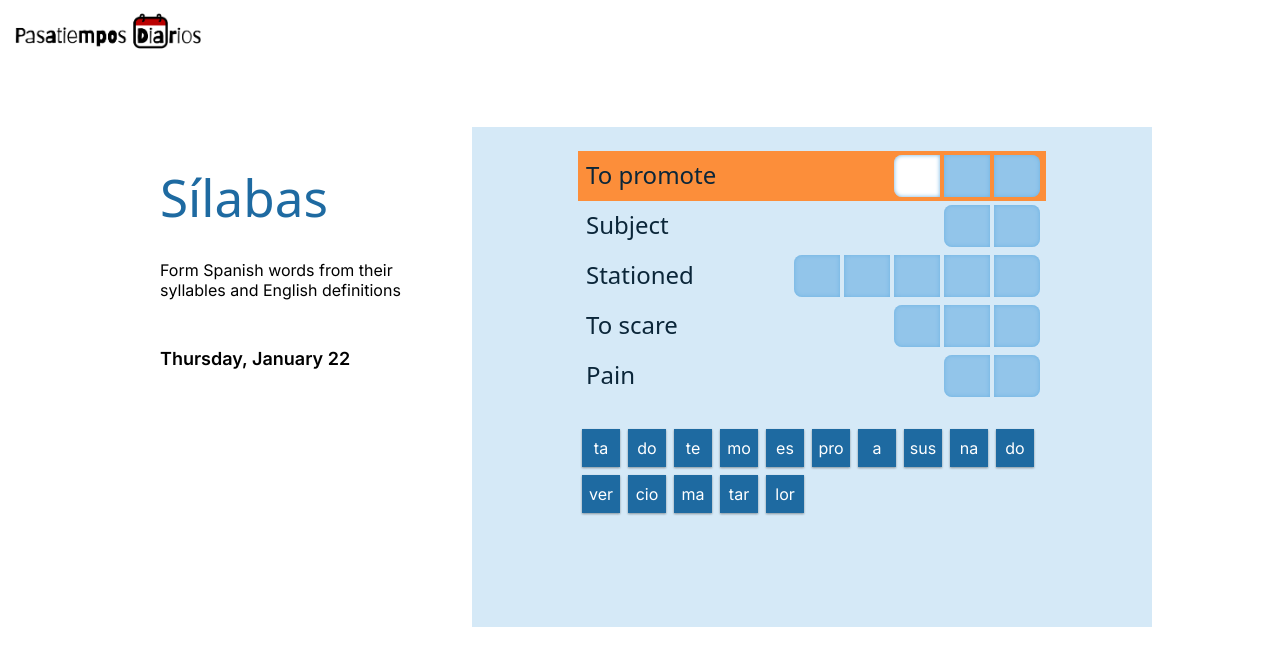
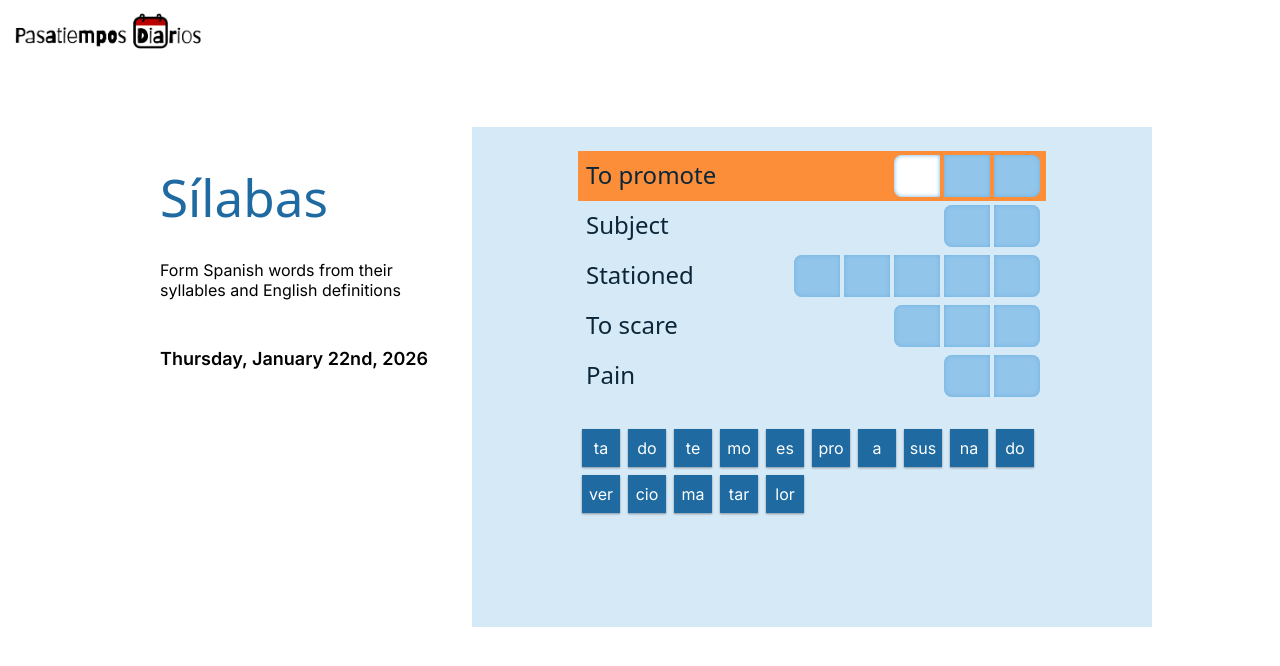
Before and after one commit to mapsandapps/pasatiempos-diarios, a React (Vite) app: page /silabas in a window 1280 px wide. Shown: the top 666 px of the page. Built offline with nearby package versions, Linux system fonts and the light colour scheme; a web font is replaced by a local one.

Commit message:
Core: Fix date bug

```diff
--- a/package.json
+++ b/package.json
@@ -10,6 +10,7 @@
     "preview": "vite preview"
   },
   "dependencies": {
+    "date-fns": "^4.1.0",
     "lodash": "^4.17.21",
     "react": "^19.2.0",
     "react-dom": "^19.2.0",
--- a/src/components/PuzzleDate.tsx
+++ b/src/components/PuzzleDate.tsx
@@ -1,5 +1,6 @@
 import "./PuzzleDate.scss";
 import { isDateInLocalStorage } from "../utils/localstorage";
+import { format, parse } from "date-fns";
 
 interface PuzzleDateProps {
   puzzleLocalStorageString: string;
@@ -11,17 +12,41 @@ interface PuzzleDateProps {
 export default function PuzzleDate(props: PuzzleDateProps) {
   const {
     dailyPuzzleDate,
+    queryParamDate,
+    isUserGenerated,
+    puzzleLocalStorageString,
+  } = props;
+
+  // const date = new Date(
+  //   dailyPuzzleDate || queryParamDate || "2026-01-23"
+  // ).toLocaleDateString(undefined, {
+  //   weekday: "long",
+  //   month: "long",
+  //   day: "numeric",
+  // });
+
+  const date = format(
+    parse(
+      dailyPuzzleDate || queryParamDate || "2026-01-23",
+      "yyyy-MM-dd",
+      new Date()
+    ),
+    "PPPP"
+  );
+
+  console.log({
+    dailyPuzzleDate,
     isUserGenerated,
     queryParamDate,
     puzzleLocalStorageString,
-  } = props;
+  });
 
   return (
     <div className="puzzle-date">
       {dailyPuzzleDate && (
         <>
           <div className="date">
-            {dailyPuzzleDate}
+            {date}
             {isDateInLocalStorage(puzzleLocalStorageString, dailyPuzzleDate) &&
               " ✅"}
           </div>
@@ -30,7 +55,7 @@ export default function PuzzleDate(props: PuzzleDateProps) {
       {isUserGenerated && <div className="date">User-generated puzzle</div>}
       {queryParamDate && (
         <>
-          <div className="date">Archive puzzle from {queryParamDate}</div>
+          <div className="date">Archive puzzle from {date}</div>
         </>
       )}
     </div>
--- a/src/objeto-oculto/ObjetoOculto.tsx
+++ b/src/objeto-oculto/ObjetoOculto.tsx
@@ -27,12 +27,6 @@ export default function ObjetoOculto() {
     queryParamDate && queryParamDate !== todayString ? false : true
   );
   const [puzzle, setPuzzle] = useState<Puzzle>();
-
-  const date = new Date().toLocaleDateString(undefined, {
-    weekday: "long",
-    month: "long",
-    day: "numeric",
-  });
 
   // generator stuff:
   const isInGeneratorMode = searchParams.get("generate");
@@ -126,7 +120,7 @@ export default function ObjetoOculto() {
         <h1>Objeto Oculto</h1>
         <div>Find images that match Spanish words</div>
         <PuzzleDate
-          dailyPuzzleDate={isDailyPuzzle ? date : undefined}
+          dailyPuzzleDate={isDailyPuzzle ? todayString : undefined}
           queryParamDate={queryParamDate || undefined}
           isUserGenerated={!isDailyPuzzle && !queryParamDate}
           puzzleLocalStorageString="objeto-oculto"
--- a/src/silabas/Silabas.tsx
+++ b/src/silabas/Silabas.tsx
@@ -15,12 +15,6 @@ export default function Silabas() {
   const queryParamDate = searchParams.get("date");
   const isDailyPuzzle =
     queryParamDate && queryParamDate !== todayString ? false : true;
-
-  const date = new Date().toLocaleDateString(undefined, {
-    weekday: "long",
-    month: "long",
-    day: "numeric",
-  });
 
   // onInit
   useEffect(() => {
@@ -41,7 +35,7 @@ export default function Silabas() {
           Form Spanish words from their syllables and English definitions
         </div>
         <PuzzleDate
-          dailyPuzzleDate={isDailyPuzzle ? date : undefined}
+          dailyPuzzleDate={isDailyPuzzle ? todayString : undefined}
           queryParamDate={queryParamDate || undefined}
           puzzleLocalStorageString="silabas"
         />
```
Also changed, not shown: 1 other file (tests, documents, lock files or other folders).
